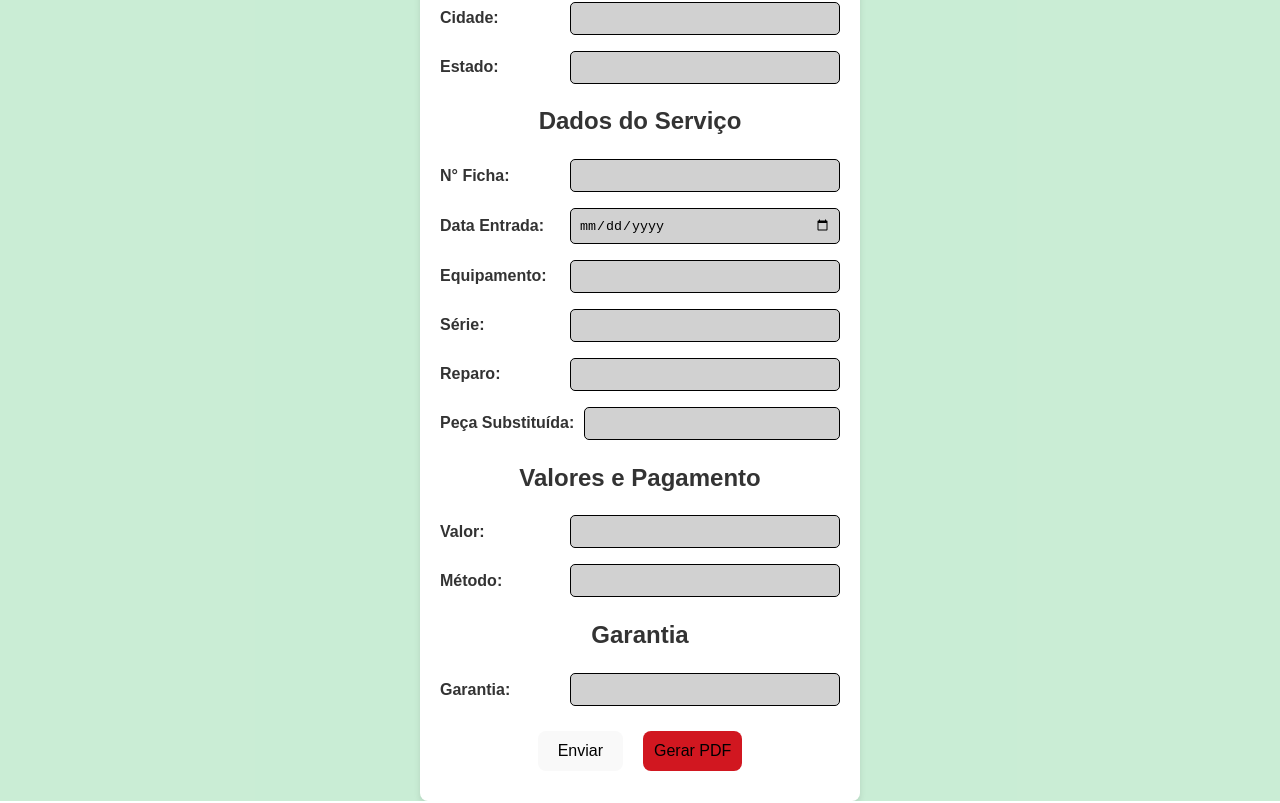
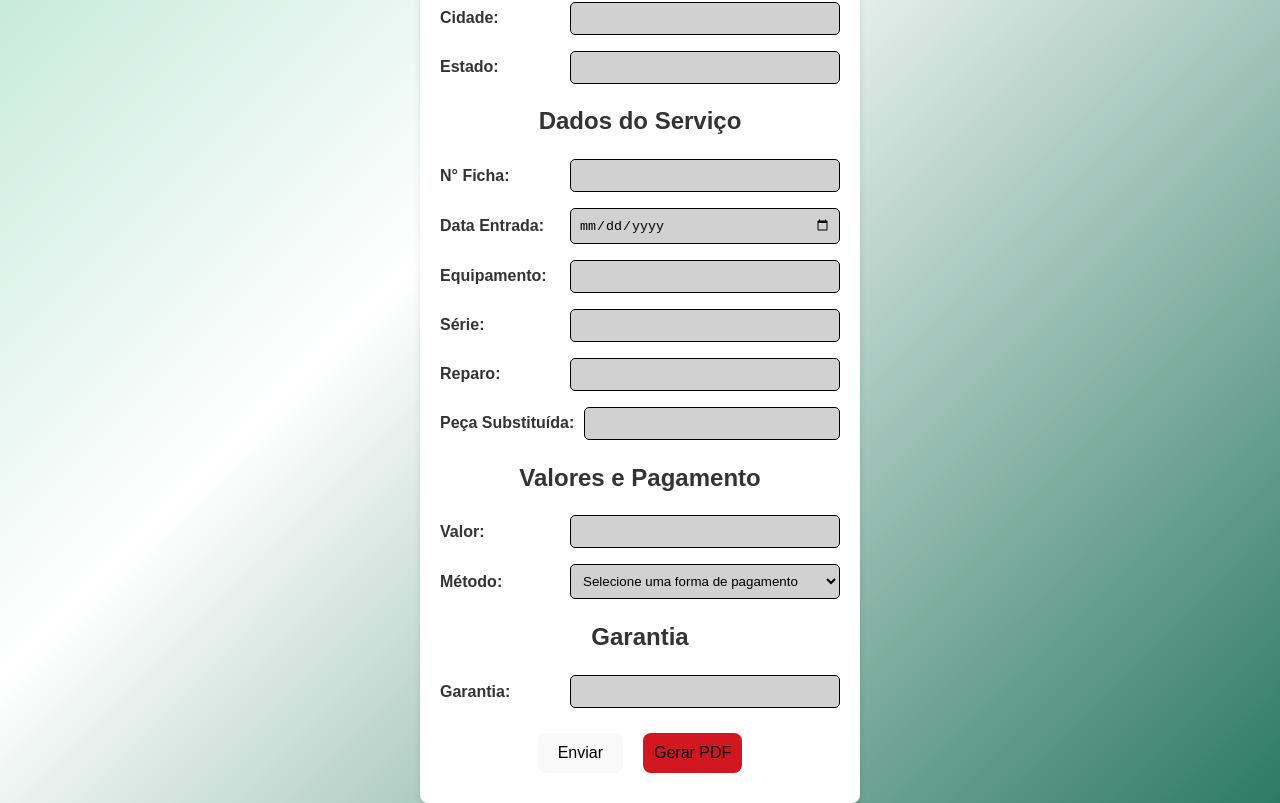
Before and after one commit to GuiSilva-Dev/Software-NF-E, a React (Vite) app in the folder Front-End-NF-E/: page / in a window 1280 px wide. Shown: the part 720-1523 px from the top of the page. Built offline with nearby package versions, Linux system fonts and the light colour scheme.

Commit message:
alteração input pay

```diff
--- a/Front-End-NF-E/src/App.css
+++ b/Front-End-NF-E/src/App.css
@@ -9,7 +9,7 @@
   height: 100%;
   min-height: 100vh;
   width: 100vw;
-  background-color: #55c67950;
+  background: linear-gradient(135deg, #43b88b9b 0%, #3a9d7c00 50%, #2d7a62 100% );
   font-family: Arial, sans-serif;
   font-size: 16px;
   line-height: 1.5;
@@ -57,6 +57,17 @@ label {
 }
 
 input {
+  flex: 1;
+  width: 100%;
+  padding: 8px;
+  background-color: #0000002e;
+  border: 1px solid #000000;
+  border-radius: 5px;
+  color: #000000;
+  box-sizing: border-box;
+}
+
+select {
   flex: 1;
   width: 100%;
   padding: 8px;
--- a/Front-End-NF-E/src/App.jsx
+++ b/Front-End-NF-E/src/App.jsx
@@ -413,14 +413,20 @@ function App() {
 
         <p>
           <label htmlFor="paymentMethod" autoComplete='off'>Método:</label>
-          <input
+          <select
             type="text"
             id="paymentMethod"
             name="paymentMethod"
             required
             value={formulario.paymentMethod}
-            onChange={handleChange}
-          />
+            onChange={handleChange}>
+
+            <option value="" disabled selected>Selecione uma forma de pagamento</option>
+            <option value="dinheiro">Dinheiro</option>
+            <option value="cartao">Cartão</option>
+            <option value="pix">PIX</option>
+
+          </select>
         </p>
 
         <h2>Garantia</h2>
```
